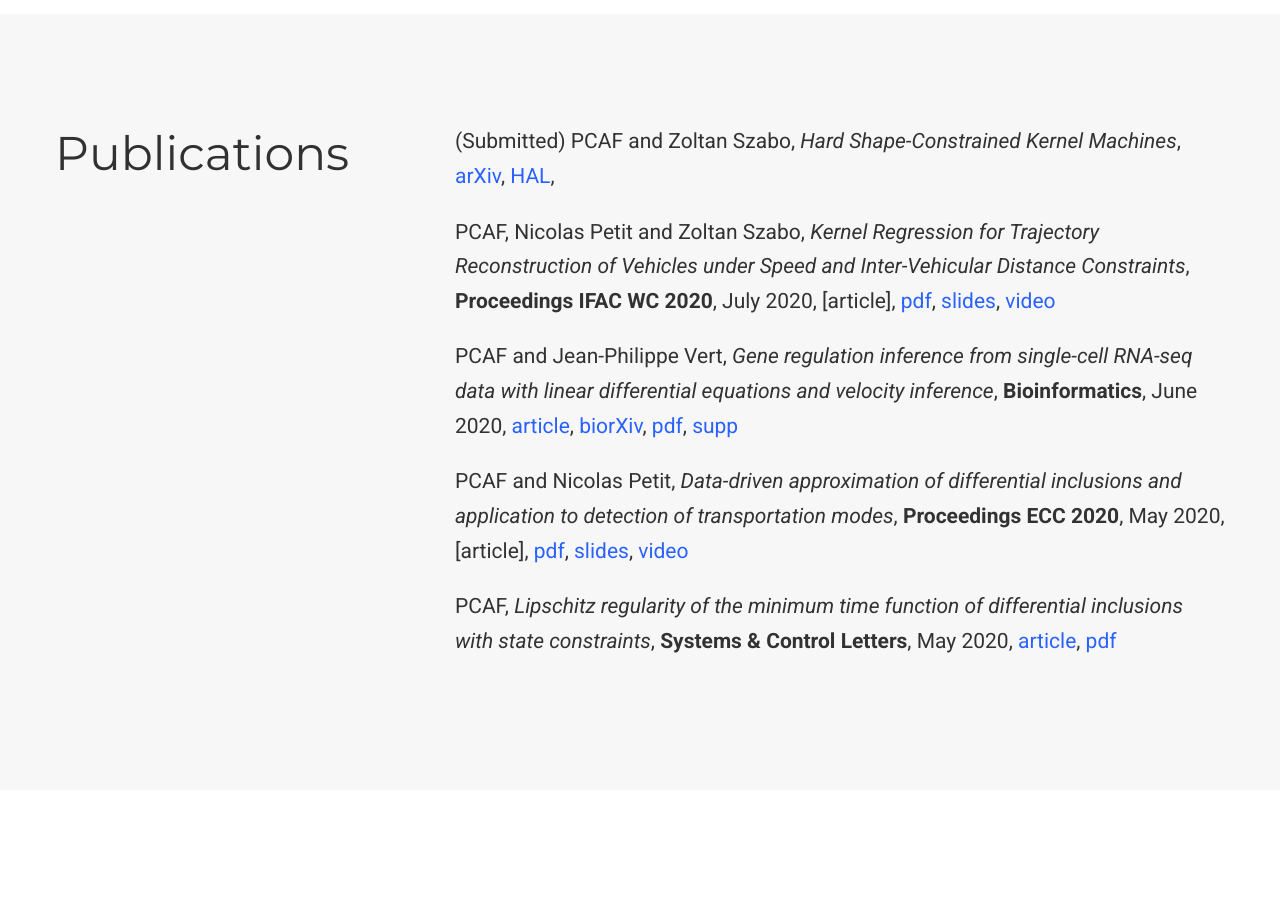
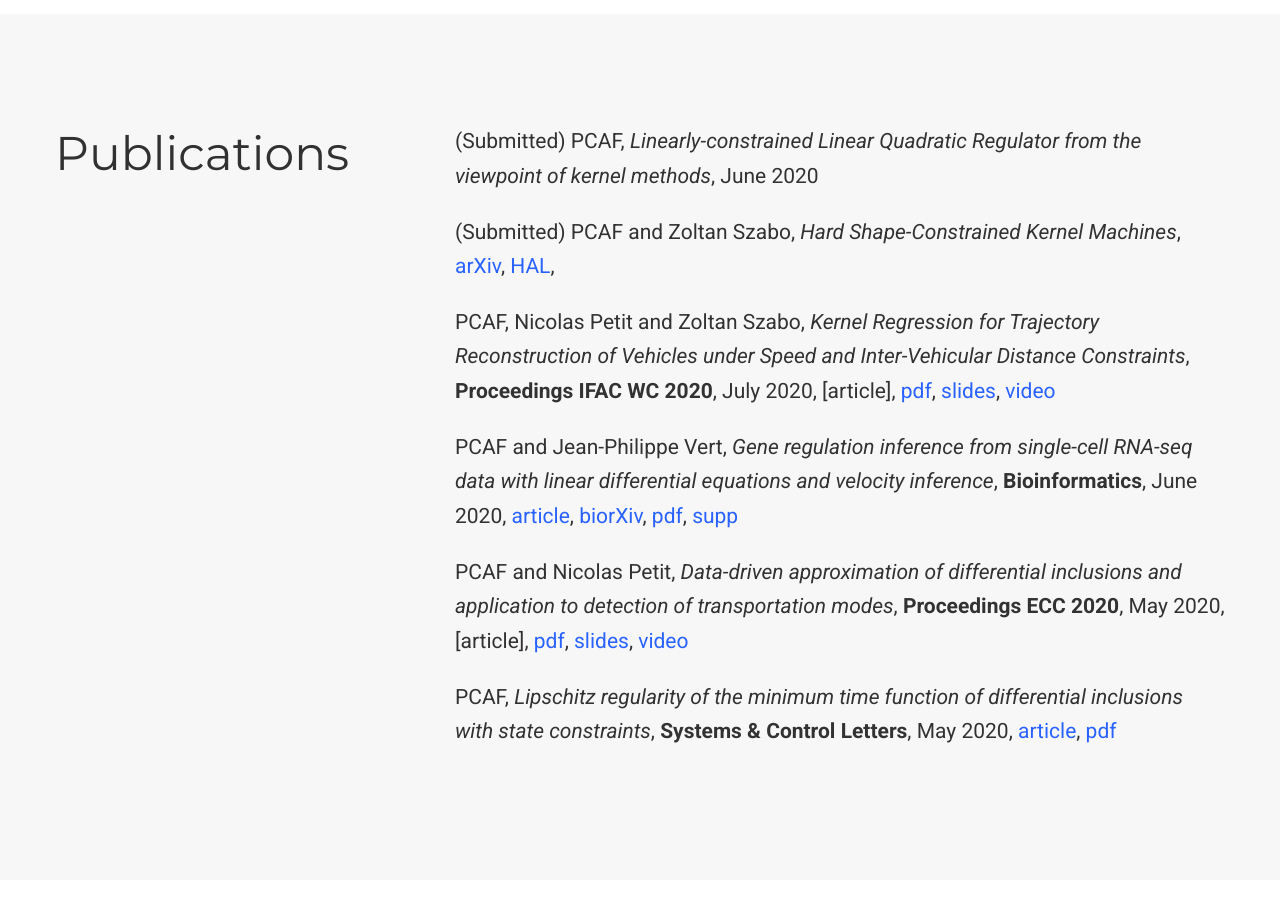
Before and after one commit to PCAubin/PCAubin.github.io, a plain HTML site: page index.html in a window 1280 px wide. Shown: the part 1120-2017 px from the top of the page. Drawn offline with nearby package versions, Linux system fonts and the light colour scheme; some packages are replaced by stand-ins of ours; some icons are missing.

Commit message:
Build website

```diff
--- a/index.html
+++ b/index.html
@@ -740,7 +740,8 @@ Contact: pierre-cyril[dot]aubin(at)mines-paristech[dot]fr
   </div>
   <div class="col-12 col-lg-8">
 
-    <p>(Submitted) PCAF and Zoltan Szabo, <em>Hard Shape-Constrained Kernel Machines</em>, <a href="https://arxiv.org/abs/2005.12636">arXiv</a>, <a href="https://hal.archives-ouvertes.fr/hal-02625276">HAL</a>,</p>
+    <p>(Submitted) PCAF, <em>Linearly-constrained Linear Quadratic Regulator from the viewpoint of kernel methods</em>, June 2020</p>
+<p>(Submitted) PCAF and Zoltan Szabo, <em>Hard Shape-Constrained Kernel Machines</em>, <a href="https://arxiv.org/abs/2005.12636">arXiv</a>, <a href="https://hal.archives-ouvertes.fr/hal-02625276">HAL</a>,</p>
 <p>PCAF, Nicolas Petit and Zoltan Szabo, <em>Kernel Regression for Trajectory Reconstruction of Vehicles under Speed and Inter-Vehicular Distance Constraints</em>, <strong>Proceedings IFAC WC 2020</strong>, July 2020, [article], <a href="publication/PCAF_IFAC2020/PCAF_IFAC2020text/PCAF_IFAC2020text.pdf">pdf</a>, <a href="publication/PCAF_IFAC2020/PCAF_IFAC2020slides/PCAF_IFAC2020slides.pdf">slides</a>, <a href="https://drive.google.com/file/d/1UU6NU0HqbONkX18H0LVG9_1BTMs4z1a6/view?usp=sharing">video</a></p>
 <p>PCAF and Jean-Philippe Vert, <em>Gene regulation inference from single-cell RNA-seq data with linear differential equations and velocity inference</em>, <strong>Bioinformatics</strong>, June 2020, <a href="https://doi.org/10.1093/bioinformatics/btaa576">article</a>, <a href="https://www.biorxiv.org/content/10.1101/464479v1">biorXiv</a>, <a href="publication/PCAF_Bioinfo2020/PCAF_Bioinfo2020arxiv/PCAF_Bioinfo2020arxiv.pdf">pdf</a>, <a href="publication/PCAF_Bioinfo2020/PCAF_Bioinfo2020arxiv_supp/PCAF_Bioinfo2020arxiv_supp.pdf">supp</a></p>
 <p>PCAF and Nicolas Petit, <em>Data-driven approximation of differential inclusions and application to detection of transportation modes</em>, <strong>Proceedings ECC 2020</strong>, May 2020, [article], <a href="publication/PCAF_ECC2020/PCAF_ECC2020text/PCAF_ECC2020text.pdf">pdf</a>, <a href="publication/PCAF_ECC2020/PCAF_ECC2020slides/PCAF_ECC2020slides.pdf">slides</a>, <a href="https://drive.google.com/file/d/18Ul-O1f_uOKrdYOqVe3aIZXAzmhRofBp/view?usp=sharing">video</a></p>
```
